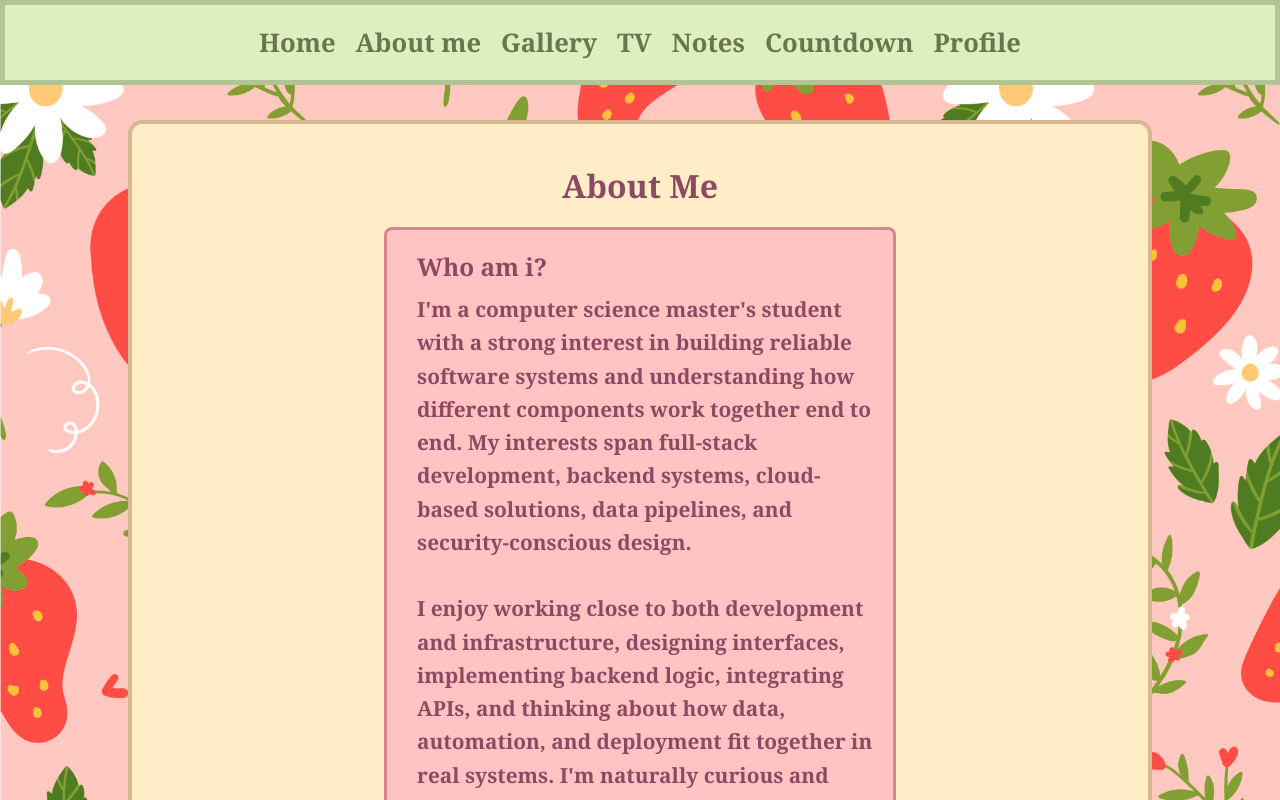
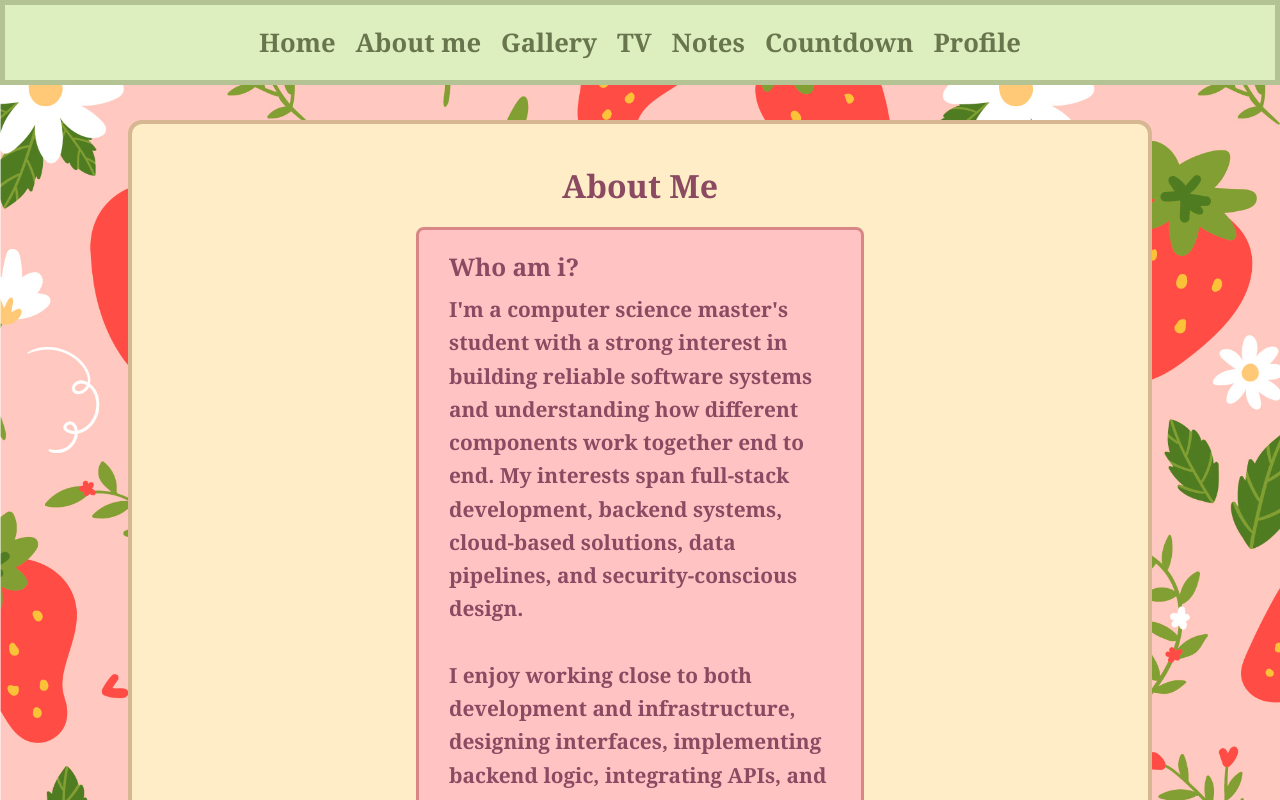
Before and after one commit to LCFranck/Personal-website, a Next.js app in the folder frontend/: page /about in a window 1280 px wide. Shown: the top 800 px of the page. Built offline with nearby package versions, Linux system fonts and the light colour scheme; no server answers.

Commit message:
changed about me layout

```diff
--- a/frontend/src/app/about/page.jsx
+++ b/frontend/src/app/about/page.jsx
@@ -18,7 +18,7 @@ const AboutPage = () => {
                 <br /><br />
   I enjoy working close to both development and infrastructure, designing interfaces, implementing backend logic, integrating APIs, and thinking about how data, automation, and deployment fit together in real systems. I&apos;m naturally curious and enjoy learning new tools, technologies, and patterns as part of building practical solutions.
                 <br /><br />
-  Outside of coding, I stay active through kickboxing, running, and the gym, and I enjoy creative outlets like ceramics and painting. I&apos;m motivated by continuous improvement, whether that means refining a piece of code, learning a new framework, or challenging myself in completely new ways.
+  Outside of coding, I stay active through running and the gym, and I enjoy creative outlets like ceramics and painting. I&apos;m motivated by continuous improvement, whether that means refining a piece of code, learning a new framework, or challenging myself in completely new ways.
               </p>
             </div>
             <ul className={styles.list}>
--- a/frontend/src/app/page.jsx
+++ b/frontend/src/app/page.jsx
@@ -14,9 +14,9 @@ export default function Home() {
       <MainBox>
         <h1 >Welcome to my personal website!</h1>
         <br/>
-        <p >This is my personal website made for fun and some useful small projects!</p>
+        <p >Hello, my name is cassandra Franck and welcome to my website!</p>
         <p >If you want, you can register/log in to add a note to my note page!</p>
-        <p >Unfortunately, due to being deployed on Render, everything is very slow to load. It might take a while for images, notes, and user info to load</p>
+
 
         <div className={styles.buttonContainer}>
           <Link href="/gallery" className={styles.button}>
--- a/frontend/src/styles/About.module.css
+++ b/frontend/src/styles/About.module.css
@@ -6,9 +6,9 @@
     align-items: center;
  /*    align-self: flex-start; */
     /*  flex-wrap: wrap; */
-    max-width:40vw;
+    max-width:35vw;
     min-width: none;
-      gap: 40px;
+      gap: 35px;
 
     height: auto;
 
@@ -25,11 +25,12 @@
 }
 .aboutContainer {
    margin-top: 20px;
+   width: 100%;
     display: flex;
     flex-wrap: wrap;
     justify-content: center;
     align-items: flex-start;
-    gap: 40px;
+    gap: 34px;
 }
 
 .aboutContainer h3 {
```
